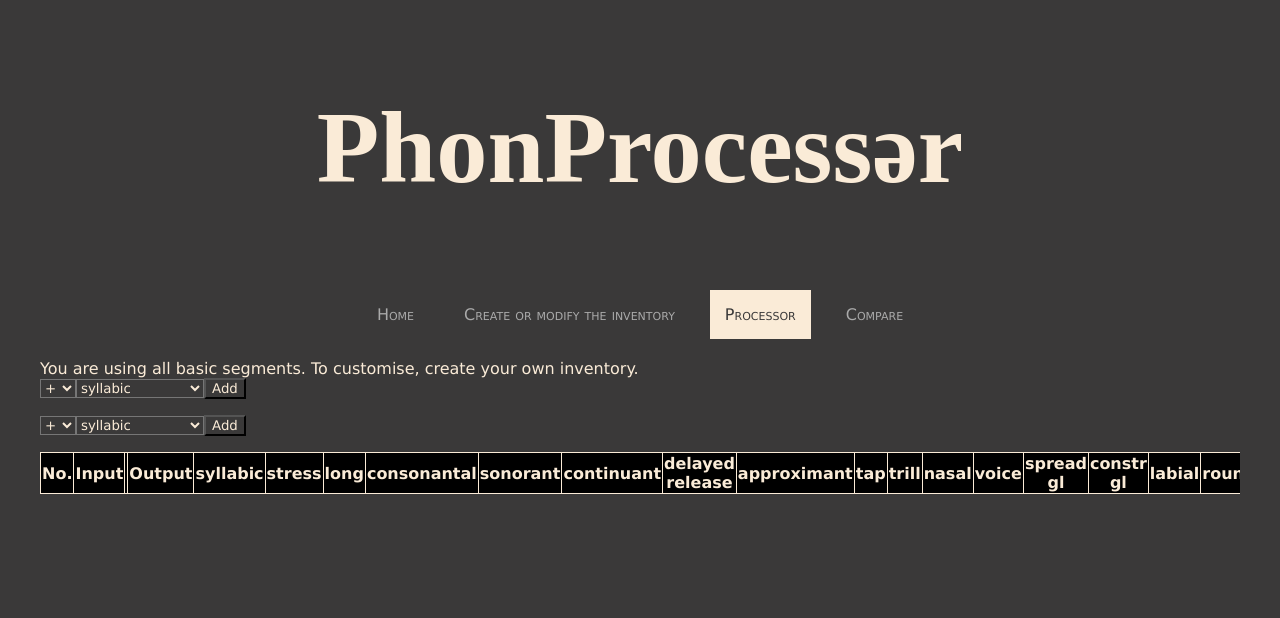
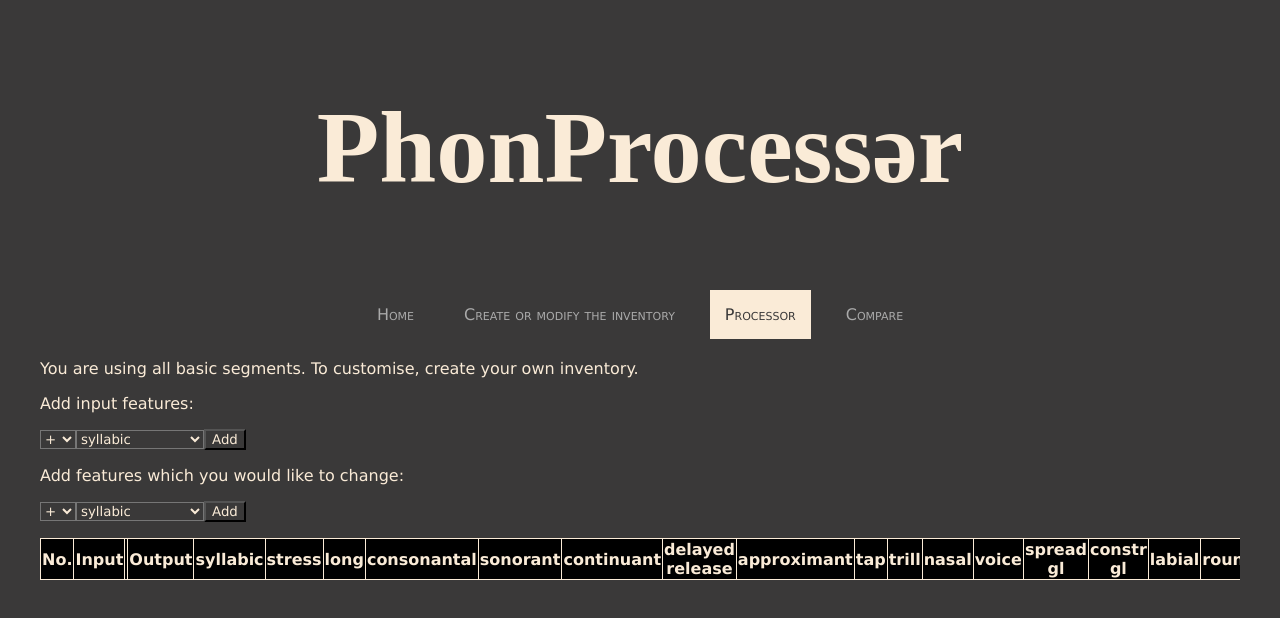
Before and after one commit to MarcinFort/phon_processor, a React (Create React App) app: page /processor in a window 1280 px wide. Shown: the top 618 px of the page. Built offline with nearby package versions, Linux system fonts and the light colour scheme; a web font is replaced by a local one.

Commit message:
Add descriptions to SegmentDivs

```diff
--- a/src/PhonProcessor.js
+++ b/src/PhonProcessor.js
@@ -40,7 +40,9 @@ export class PhonProcessor extends React.Component {
     render() {
         return (
             <div>
+                <p>Add input features:</p>
                 <SegmentDiv addFeature={this.addInputFeature.bind(this)} removeFeature={this.removeInputFeature.bind(this)} features={this.state.input_features} key={1} />
+                <p>Add features which you would like to change:</p>
                 <SegmentDiv addFeature={this.addSCFeature.bind(this)} removeFeature={this.removeSCFeature.bind(this)} features={this.state.structural_change} key={2} />
                 <InvWindow inventory={this.props.inventory} input_features={this.state.input_features} structural_change={this.state.structural_change} />
             </div>)
```
